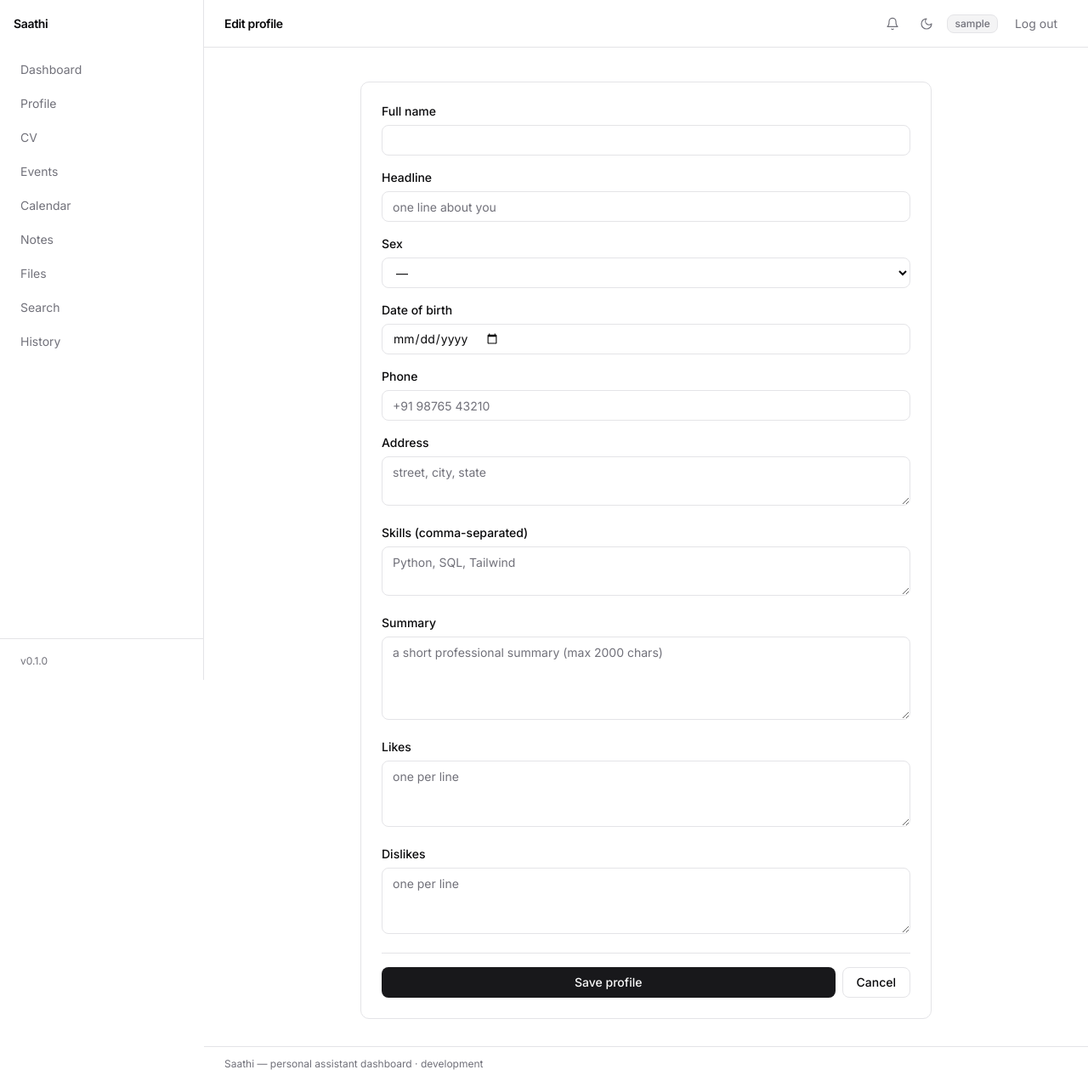
After one commit to senutpal/saathi, a Flask app: page /profile/edit in a window 1280 px wide. The commit adds this page. Shown: the whole page at 85% size. Run offline with Flask 3, Linux system fonts and the light colour scheme; the visitor is signed in with stand-in values (Sample User, id 1); data that the repository does not hold is empty; parts of the project's set-up code (start-up, migrations or seed data) failed here and were passed over; some libraries are stand-ins or nearby versions.

Commit message:
feat(profile): personal-data view/edit with validators (S1)

```diff
--- a/saathi/__init__.py
+++ b/saathi/__init__.py
@@ -31,10 +31,11 @@ def _configure_storage(app: Flask) -> None:
 
 
 def register_blueprints(app: Flask) -> None:
-    from .blueprints import auth, main
+    from .blueprints import auth, main, profile
 
     app.register_blueprint(main.bp)
     app.register_blueprint(auth.bp)
+    app.register_blueprint(profile.bp)
 
 
 def register_error_handlers(app: Flask) -> None:
--- /dev/null
+++ b/saathi/blueprints/profile/__init__.py
@@ -0,0 +1,17 @@
+"""Profile blueprint: personal data, education/work entries and CV generation."""
+
+from flask import Blueprint, redirect, request, url_for
+from flask_login import current_user
+
+bp = Blueprint("profile", __name__, url_prefix="/profile")
+
+
+@bp.before_request
+def require_login():
+    if not current_user.is_authenticated:
+        return redirect(url_for("auth.login", next=request.path))
+
+
+from . import (  # noqa: E402,F401  (routes imports bp from this module; bottom-import breaks the cycle)
+    routes,
+)
--- /dev/null
+++ b/saathi/blueprints/profile/forms.py
@@ -0,0 +1,91 @@
+"""WTForms for personal data and education/work entries."""
+
+from __future__ import annotations
+
+import re
+from datetime import date
+
+from flask_wtf import FlaskForm
+from wtforms import (
+    DateField,
+    SelectField,
+    StringField,
+    SubmitField,
+    TextAreaField,
+)
+from wtforms.validators import DataRequired, Length, Optional, ValidationError
+
+PHONE_CHARS = re.compile(r"[0-9+()\-\s.]")
+MIN_BIRTH_YEAR = 1900
+
+
+def _not_future(_form: FlaskForm, field: object) -> None:
+    if field.data and field.data > date.today():
+        raise ValidationError("Date cannot be in the future.")
+
+
+class ProfileForm(FlaskForm):
+    full_name = StringField("Full name", validators=[DataRequired(), Length(max=120)])
+    headline = StringField("Headline", validators=[Length(max=140)])
+    sex = SelectField(
+        "Sex",
+        choices=[
+            ("", "—"),
+            ("female", "Female"),
+            ("male", "Male"),
+            ("other", "Other"),
+            ("prefer_not_to_say", "Prefer not to say"),
+        ],
+        validators=[Optional()],
+    )
+    date_of_birth = DateField(
+        "Date of birth",
+        format="%Y-%m-%d",
+        validators=[Optional(), _not_future],
+    )
+    phone = StringField("Phone", validators=[Length(max=30)])
+    address = TextAreaField("Address", validators=[Length(max=255)])
+    skills_csv = TextAreaField("Skills (comma-separated)", validators=[Length(max=500)])
+    summary = TextAreaField("Summary", validators=[Length(max=2000)])
+    likes = TextAreaField("Likes", validators=[Length(max=1000)])
+    dislikes = TextAreaField("Dislikes", validators=[Length(max=1000)])
+    submit = SubmitField("Save profile")
+
+    def validate_date_of_birth(self, field: object) -> None:
+        if field.data and field.data.year < MIN_BIRTH_YEAR:
+            raise ValidationError("Year must be 1900 or later.")
+
+    def validate_phone(self, field: object) -> None:
+        # Charset allowlist only (ADR-020): rejects letters, never a valid format.
+        if field.data and not all(PHONE_CHARS.fullmatch(ch) for ch in field.data):
+            raise ValidationError("Phone may contain digits, spaces and + - ( ) . only.")
+
+
+class EducationForm(FlaskForm):
+    institution = StringField("Institution", validators=[DataRequired(), Length(max=150)])
+    qualification = StringField("Qualification", validators=[DataRequired(), Length(max=150)])
+    field_of_study = StringField("Field of study", validators=[Length(max=150)])
+    start_date = DateField("Start date", format="%Y-%m-%d", validators=[DataRequired()])
+    end_date = DateField("End date", format="%Y-%m-%d", validators=[Optional()])
+    description = TextAreaField("Description", validators=[Length(max=500)])
+    submit = SubmitField("Add")
+
+    def validate_end_date(self, field: object) -> None:
+        start = self.start_date.data
+        if field.data and start and field.data < start:
+            raise ValidationError("End date must be on or after the start date.")
+
+
+class WorkForm(FlaskForm):
+    organization = StringField("Organization", validators=[DataRequired(), Length(max=150)])
+    role = StringField("Role", validators=[DataRequired(), Length(max=150)])
+    location = StringField("Location", validators=[Length(max=120)])
+    start_date = DateField("Start date", format="%Y-%m-%d", validators=[DataRequired()])
+    end_date = DateField("End date", format="%Y-%m-%d", validators=[Optional()])
+    description = TextAreaField("Description", validators=[Length(max=500)])
+    submit = SubmitField("Add")
+
+    def validate_end_date(self, field: object) -> None:
+        start = self.start_date.data
+        if field.data and start and field.data < start:
+            raise ValidationError("End date must be on or after the start date.")
--- /dev/null
+++ b/saathi/blueprints/profile/routes.py
@@ -0,0 +1,37 @@
+"""Profile routes: personal-data view/edit plus education/work entry CRUD."""
+
+from __future__ import annotations
+
+from flask import Response, flash, redirect, render_template, url_for
+from flask_login import current_user
+
+from ...extensions import db
+from ...models import Profile
+from . import bp
+from .forms import ProfileForm
+
+
+def _current_profile() -> Profile:
+    prof = current_user.profile
+    if prof is None:
+        prof = Profile(user_id=current_user.id)
+        db.session.add(prof)
+    return prof
+
+
+@bp.get("")
+def view() -> str:
+    return render_template("profile/view.html", profile=current_user.profile)
+
+
+@bp.route("/edit", methods=["GET", "POST"])
+def edit() -> str | Response:
+    form = ProfileForm(obj=current_user.profile)
+    if form.validate_on_submit():
+        prof = _current_profile()
+        form.populate_obj(prof)
+        prof.full_name = prof.full_name.strip()
+        db.session.commit()
+        flash("Profile saved.")
+        return redirect(url_for("profile.view"))
+    return render_template("profile/edit.html", form=form)
--- a/saathi/templates/macros.html
+++ b/saathi/templates/macros.html
@@ -5,3 +5,11 @@
   {% for error in f.errors %}<p class="mt-1 text-xs text-destructive">{{ error }}</p>{% endfor %}
 </div>
 {%- endmacro %}
+
+{% macro textarea(f, rows=4, placeholder="") -%}
+<div>
+  {{ f.label(class="mb-1.5 block text-sm font-medium") }}
+  {{ f(rows=rows, class="w-full rounded-md border border-input bg-card px-3 py-2 text-sm shadow-none placeholder:text-muted-foreground focus-visible:outline-none focus-visible:ring-2 focus-visible:ring-ring", placeholder=placeholder) }}
+  {% for error in f.errors %}<p class="mt-1 text-xs text-destructive">{{ error }}</p>{% endfor %}
+</div>
+{%- endmacro %}
--- /dev/null
+++ b/saathi/templates/profile/edit.html
@@ -0,0 +1,25 @@
+{% extends "base.html" %}
+{% from "macros.html" import field, textarea %}
+{% block title %}Edit profile — Saathi{% endblock %}
+{% block header %}Edit profile{% endblock %}
+{% block content %}
+<form method="post" class="mx-auto mt-2 w-full max-w-2xl space-y-4 rounded-lg border border-border bg-card p-6">
+  {{ form.hidden_tag() }}
+  {{ field(form.full_name) }}
+  {{ field(form.headline, placeholder="one line about you") }}
+  {{ field(form.sex) }}
+  {{ field(form.date_of_birth) }}
+  {{ field(form.phone, placeholder="+91 98765 43210") }}
+  {{ textarea(form.address, rows=2, placeholder="street, city, state") }}
+  {{ textarea(form.skills_csv, rows=2, placeholder="Python, SQL, Tailwind") }}
+  {{ textarea(form.summary, rows=4, placeholder="a short professional summary (max 2000 chars)") }}
+  {{ textarea(form.likes, rows=3, placeholder="one per line") }}
+  {{ textarea(form.dislikes, rows=3, placeholder="one per line") }}
+  <div class="flex gap-2 border-t border-border pt-4">
+    <button type="submit"
+            class="inline-flex h-9 flex-1 items-center justify-center rounded-md bg-primary px-4 text-sm font-medium text-primary-foreground transition-colors hover:bg-primary/90 focus-visible:outline-none focus-visible:ring-2 focus-visible:ring-ring disabled:pointer-events-none disabled:opacity-50">Save profile</button>
+    <a href="{{ url_for('profile.view') }}"
+       class="inline-flex h-9 items-center justify-center rounded-md border border-border bg-card px-4 text-sm font-medium text-foreground transition-colors hover:bg-accent hover:text-foreground focus-visible:outline-none focus-visible:ring-2 focus-visible:ring-ring">Cancel</a>
+  </div>
+</form>
+{% endblock %}
```
Also changed, not shown: saathi/templates/profile/view.html (added, +110 -0 lines), tests/test_profile_cv.py (added, +122 -0 lines).
